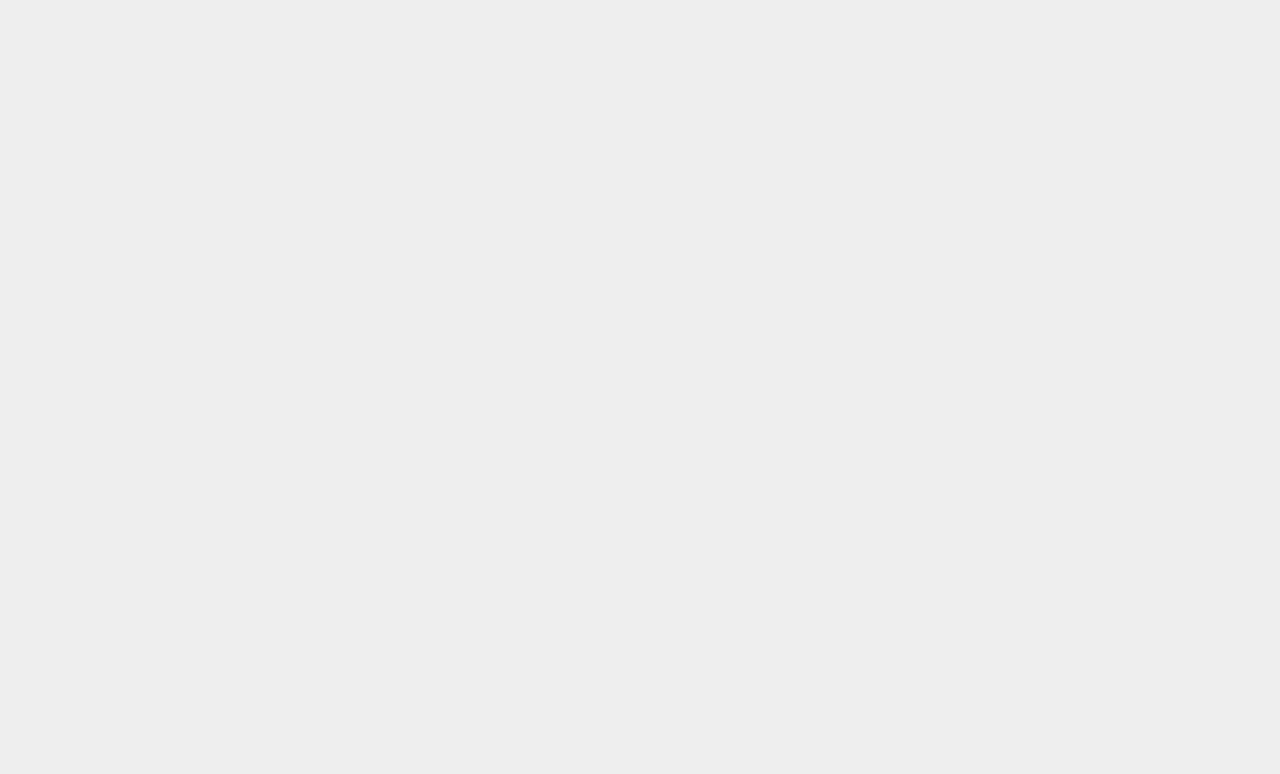
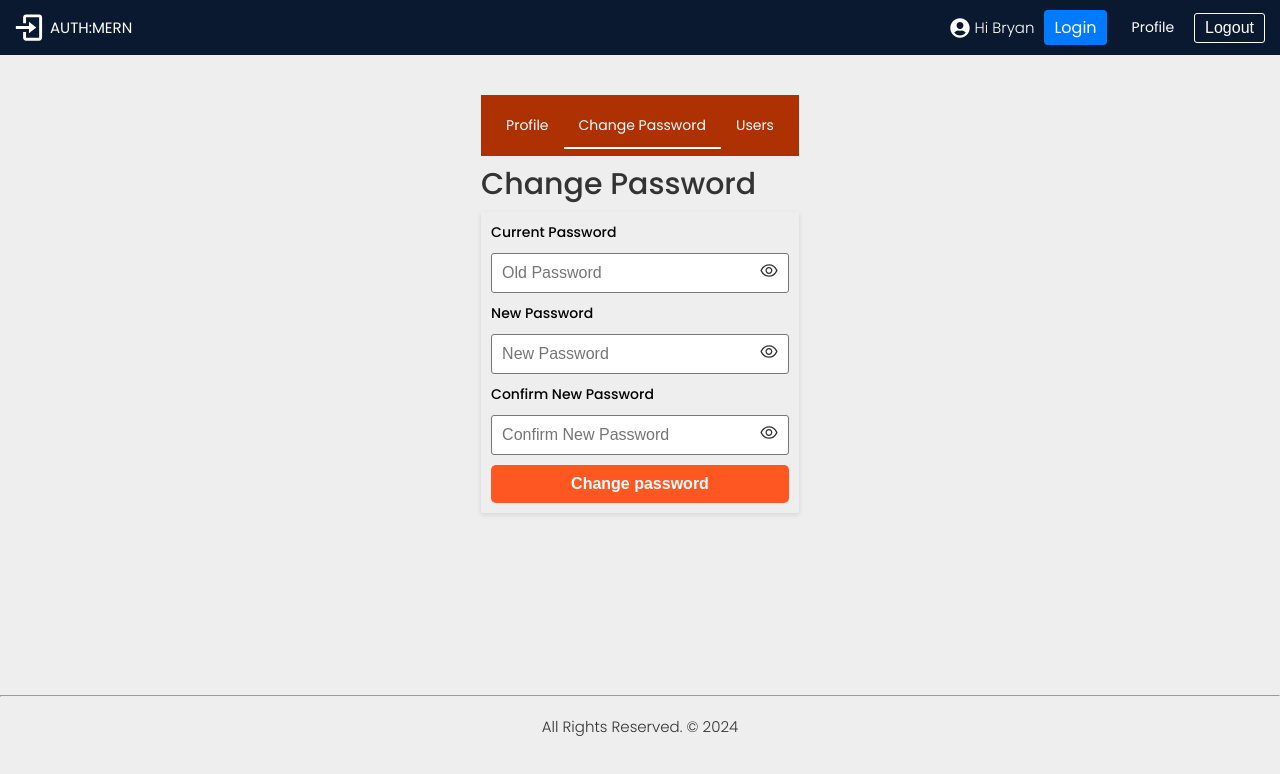
Before and after one commit to Bryan-Giitwa/MERN-Stack--Authentication, a React (Create React App) app: page /ChangePassword in a window 1280 px wide. Before the commit this address had no page. Shown: the top 774 px of the page. Built offline with nearby package versions, Linux system fonts and the light colour scheme.

Commit message:
Adding new data

```diff
--- a/src/App.js
+++ b/src/App.js
@@ -8,6 +8,7 @@ import Reset from "./pages/auth/Reset";
 import LoginWithCode from "./pages/auth/LoginWithCode";
 import Profile from "./pages/profile/Profile";
 import Verify from "./pages/auth/Verify";
+import ChangePassword from "./pages/changePassword/ChangePassword";
 
 function App() {
   return (
@@ -43,6 +44,14 @@ function App() {
               </Layout>
             }
           />
+          <Route
+            path="/ChangePassword"
+            element={
+              <Layout>
+                <ChangePassword />
+              </Layout>
+            }
+          />
         </Routes>
       </BrowserRouter>
     </>
--- /dev/null
+++ b/src/pages/changePassword/ChangePassword.js
@@ -0,0 +1,67 @@
+import React, { useState } from "react";
+import Card from "../../components/card/Card";
+import PageMenu from "../../components/pageMenu/PageMenu";
+import PasswordInput from "../../components/passwordInput/PasswordInput";
+import "./ChangePassword.scss";
+
+const initialState = {
+  oldPassword: "",
+  password: "",
+  confirmPassword: "",
+};
+
+const ChangePassword = () => {
+  const [formData, setFormData] = useState(initialState);
+  const { oldPassword, password, confirmPassword } = formData;
+  const handleInputChange = (e) => {
+    setFormData({ ...formData, [e.target.name]: e.target.value });
+  };
+  return (
+    <>
+      <section className="--flex-center">
+        <div className="container">
+          <PageMenu />
+          <h2>Change Password</h2>
+          <div className="--flex-start profile">
+            <Card cardClass={"card"}>
+              <form>
+                <label>Current Password</label>
+                <PasswordInput
+                  placeholder="Old Password"
+                  name="oldPassword"
+                  value={oldPassword}
+                  onChange={handleInputChange}
+                  className="password-input-container"
+                />
+                <label>New Password</label>
+                <PasswordInput
+                  placeholder="New Password"
+                  name="password"
+                  value={password}
+                  onChange={handleInputChange}
+                  className="password-input-container"
+                />
+                <label>Confirm New Password</label>
+                <PasswordInput
+                  placeholder="Confirm New Password"
+                  name="confirmPassword"
+                  value={confirmPassword}
+                  onChange={handleInputChange}
+                  className="password-input-container"
+                />
+                <button
+                  type="submit"
+                  className="--btn --btn-primary --btn-block"
+                >
+                  Change password
+                </button>
+              </form>
+            </Card>
+          </div>
+        </div>
+      </section>
+    </>
+  );
+};
+
+export default ChangePassword;
--- /dev/null
+++ b/src/pages/changePassword/ChangePassword.scss
@@ -0,0 +1,30 @@
+.card form button {
+  background-color: #ff5722;
+  color: white;
+  padding: 10px 0;
+  border: none;
+  border-radius: 5px;
+  cursor: pointer;
+  font-size: 16px;
+  font-weight: bold;
+}
+
+.card form button:hover {
+  background-color: var(--light-blue);
+}
+
+.card form .password-input-container {
+  position: relative;
+}
+
+.card form .password-input-container input {
+  padding-right: 40px;
+}
+
+.card form .password-input-container .toggle-password {
+  position: absolute;
+  right: 10px;
+  top: 50%;
+  transform: translateY(-50%);
+  cursor: pointer;
+}
--- a/src/pages/profile/Profile.scss
+++ b/src/pages/profile/Profile.scss
@@ -3,7 +3,7 @@
     width: 100%;
     max-width: 400px;
     padding: 1rem;
-    border: 1px solid var(--color-primary);
+    box-shadow: 0 2px 5px rgba(0, 0, 0, 0.1);
   }
   .profile-photo {
     width: 100%;
```
Also changed, not shown: src/pages/userList/UserList.scss (added, +78 -0 lines), src/pages/userList/UserList.js (added).
